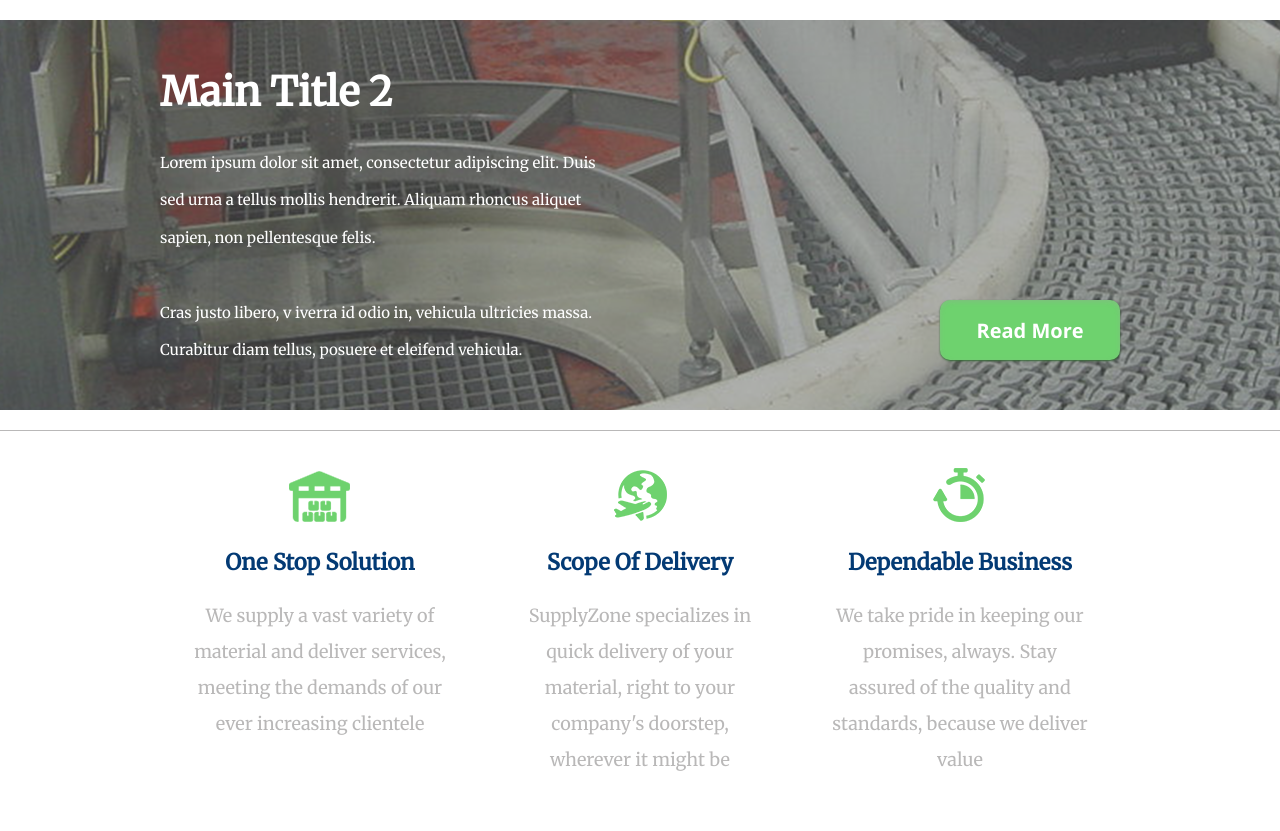
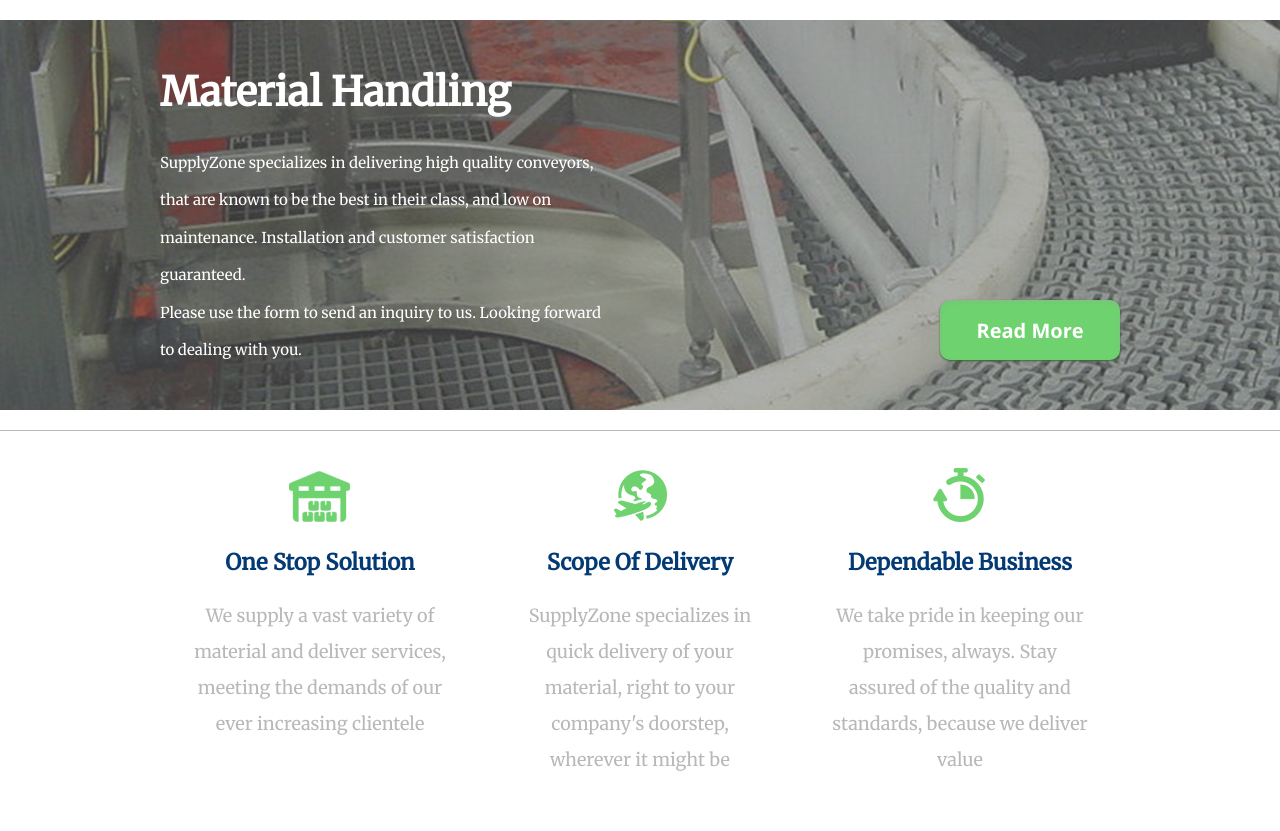
Before and after one commit to ketanbhatt/SZ, a PHP site: page /index.php in a window 1280 px wide. Shown: the part 137-968 px from the top of the page. Run offline with PHP 8.4, Linux system fonts and the light colour scheme; some libraries are stand-ins or nearby versions.

Commit message:
Content for the site

```diff
--- a/inc/header.php
+++ b/inc/header.php
@@ -100,44 +100,36 @@
 			<div class = "container">
 				<!--Main Title-->
 				<div class="hero-col-1">
-					<h1 id="hero-title-1" > Main Title 1</h1>
+					<h1 id="hero-title-1" >Essentials</h1>
 						<!--Paragraph text-->
-					<p id="hero-para-1" > Lorem ipsum dolor sit amet, consectetur adipiscing elit.
-						Duis sed urna a tellus mollis hendrerit. Aliquam rhoncus
-						aliquet sapien, non pellentesque felis. <br><br>
-						Cras justo libero, v
-						iverra id odio in, vehicula ultricies massa. Curabitur diam tellus,
-						posuere et eleifend vehicula.
+					<p id="hero-para-1" > SupplyZone provides every tid-bit material a company requires
+						during it's day-to-day operation. You can select from a wide ranege of essentials
+						at just the right price and delievered with accuracy.<br>
+						Please use the form to send an inquiry to us. Looking forward to dealing with you.
 					</p>
 
-					<h1 id="hero-title-2" style="display:none"> Main Title 2</h1>
+					<h1 id="hero-title-2" style="display:none">Material Handling</h1>
 						<!--Paragraph text-->
-					<p id="hero-para-2" style="display:none"> Lorem ipsum dolor sit amet, consectetur adipiscing elit.
-						Duis sed urna a tellus mollis hendrerit. Aliquam rhoncus
-						aliquet sapien, non pellentesque felis. <br><br>
-						Cras justo libero, v
-						iverra id odio in, vehicula ultricies massa. Curabitur diam tellus,
-						posuere et eleifend vehicula.
+					<p id="hero-para-2" style="display:none">SupplyZone specializes in delivering high quality
+						conveyors, that are known to be the best in their class, and low on maintenance.
+						Installation and customer satisfaction guaranteed.<br>
+						Please use the form to send an inquiry to us. Looking forward to dealing with you.
 					</p>
 
-					<h1 id="hero-title-3" style="display:none"> Main Title 3</h1>
+					<h1 id="hero-title-3" style="display:none">Kitchen Eqipments</h1>
 						<!--Paragraph text-->
-					<p id="hero-para-3" style="display:none"> Lorem ipsum dolor sit amet, consectetur adipiscing elit.
-						Duis sed urna a tellus mollis hendrerit. Aliquam rhoncus
-						aliquet sapien, non pellentesque felis. <br><br>
-						Cras justo libero, v
-						iverra id odio in, vehicula ultricies massa. Curabitur diam tellus,
-						posuere et eleifend vehicula.
+					<p id="hero-para-3" style="display:none">We have perfect practical solutions for your factory canteen
+						and cafeterias alike. SupplyZone provided Bain Marie and canteen tables are sturdy
+						and durable. They are our star performers.<br>
+						Please use the form to send an inquiry to us. Looking forward to dealing with you.
 					</p>
 
-					<h1 id="hero-title-4" style="display:none"> Main Title 4</h1>
+					<h1 id="hero-title-4" style="display:none">Built, with love</h1>
 						<!--Paragraph text-->
-					<p id="hero-para-4" style="display:none"> Lorem ipsum dolor sit amet, consectetur adipiscing elit.
-						Duis sed urna a tellus mollis hendrerit. Aliquam rhoncus
-						aliquet sapien, non pellentesque felis. <br><br>
-						Cras justo libero, v
-						iverra id odio in, vehicula ultricies massa. Curabitur diam tellus,
-						posuere et eleifend vehicula.
+					<p id="hero-para-4" style="display:none">Our workers are true professionals and dedicated to
+						their work. They give their undivided attention to the task they set out to do,
+						and it shows. The results are unmatched by any other supplier.<br>
+						Please use the form to send an inquiry to us. Looking forward to dealing with you.
 					</p>
 				</div>
 
```
